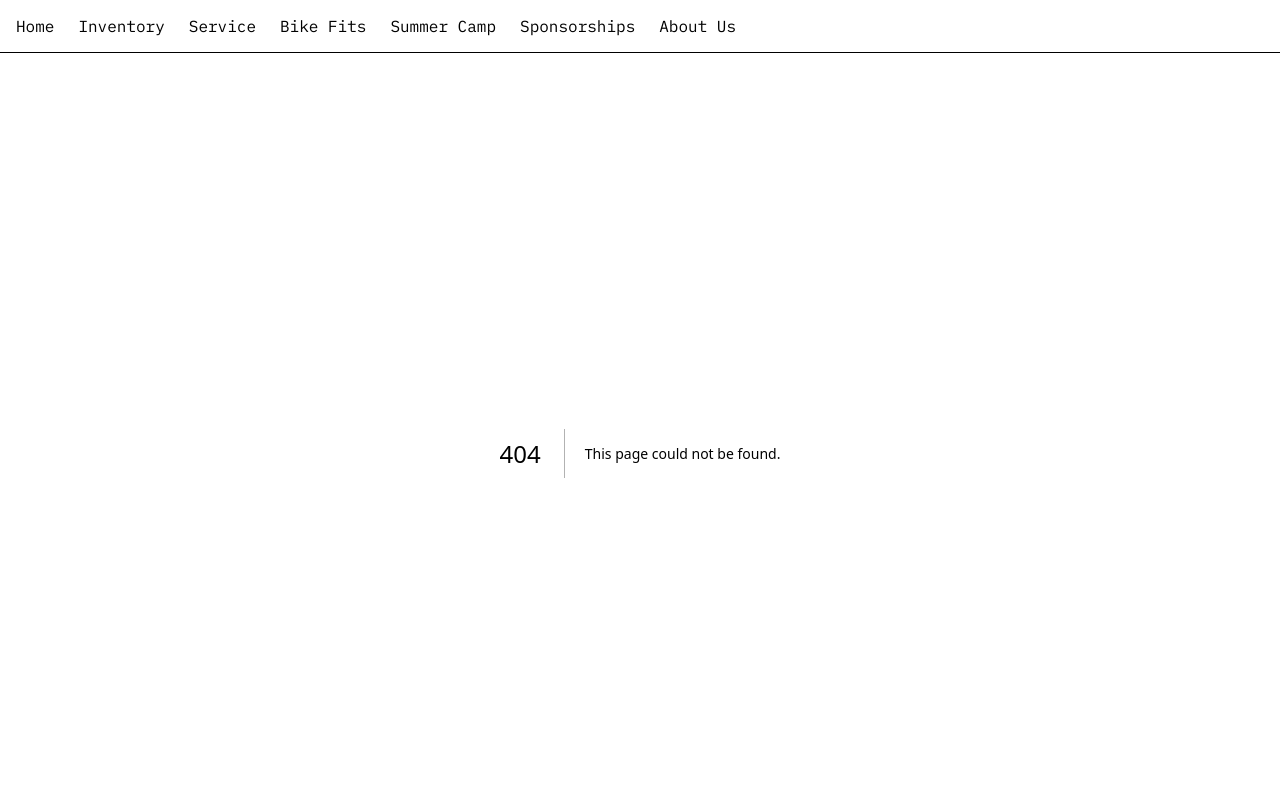
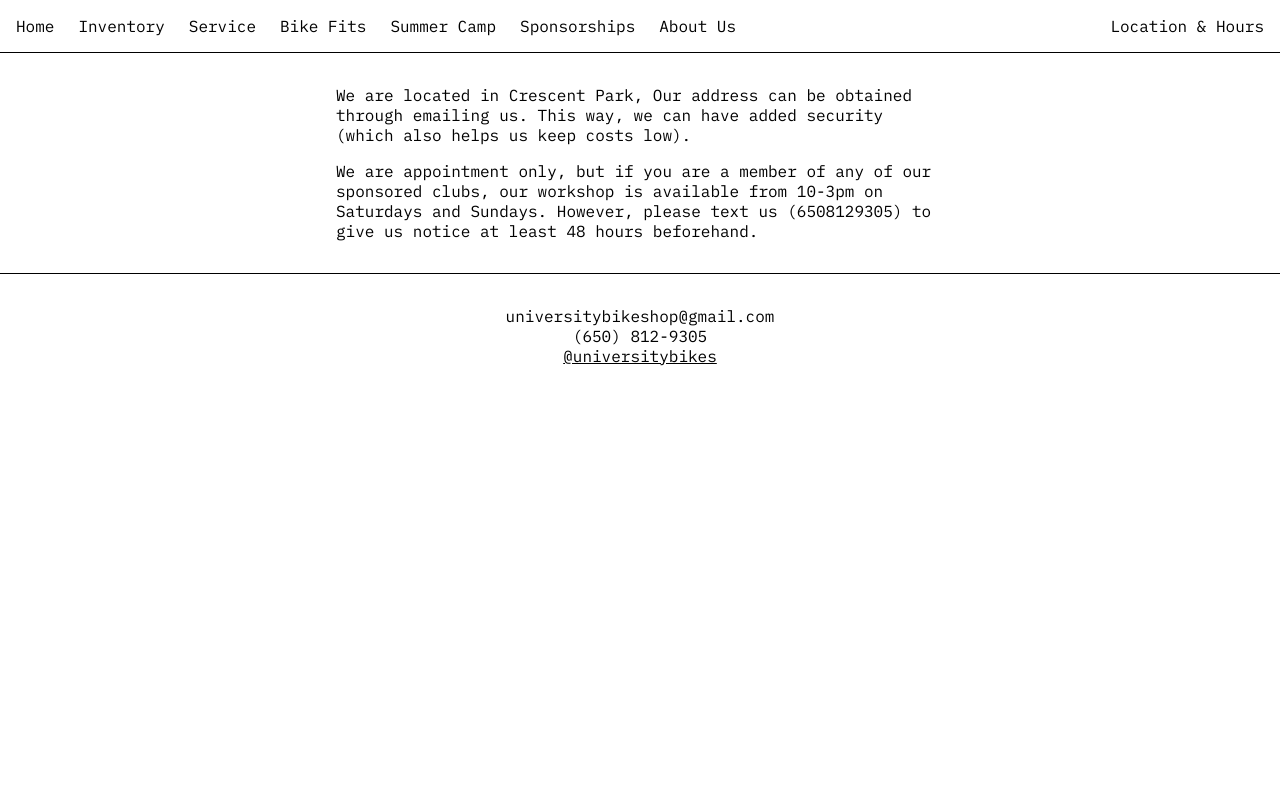
Before and after one commit to neuropathogens/university-bike-shop, a Next.js app: page /location-hours in a window 1280 px wide. Before the commit this address had no page. Shown: the top 800 px of the page. Built offline with nearby package versions, Linux system fonts and the light colour scheme.

Commit message:
Add Location & Hours tab, pinned to the right of the nav

```diff
--- /dev/null
+++ b/app/location-hours/page.tsx
@@ -0,0 +1,5 @@
+import LocationHours from "@/components/LocationHours";
+
+export default function LocationHoursPage() {
+  return <LocationHours />;
+}
--- /dev/null
+++ b/components/LocationHours.module.css
@@ -0,0 +1,8 @@
+.section {
+  max-width: 40rem;
+  margin: 0 auto;
+  padding: 2rem 1rem;
+  display: flex;
+  flex-direction: column;
+  gap: 1rem;
+}
--- /dev/null
+++ b/components/LocationHours.tsx
@@ -0,0 +1,19 @@
+import styles from "./LocationHours.module.css";
+
+export default function LocationHours() {
+  return (
+    <section id="location-hours" className={styles.section}>
+      <p>
+        We are located in Crescent Park, Our address can be obtained through
+        emailing us. This way, we can have added security (which also helps
+        us keep costs low).
+      </p>
+      <p>
+        We are appointment only, but if you are a member of any of our
+        sponsored clubs, our workshop is available from 10-3pm on Saturdays
+        and Sundays. However, please text us (6508129305) to give us notice
+        at least 48 hours beforehand.
+      </p>
+    </section>
+  );
+}
--- a/components/Nav.module.css
+++ b/components/Nav.module.css
@@ -4,3 +4,7 @@
   padding: 1rem;
   border-bottom: 1px solid var(--foreground);
 }
+
+.right {
+  margin-left: auto;
+}
--- a/components/Nav.tsx
+++ b/components/Nav.tsx
@@ -11,6 +11,9 @@ export default function Nav() {
       <Link href="/summer-camp">Summer Camp</Link>
       <Link href="/sponsorships">Sponsorships</Link>
       <Link href="/about-us">About Us</Link>
+      <Link href="/location-hours" className={styles.right}>
+        Location & Hours
+      </Link>
     </nav>
   );
 }
```
